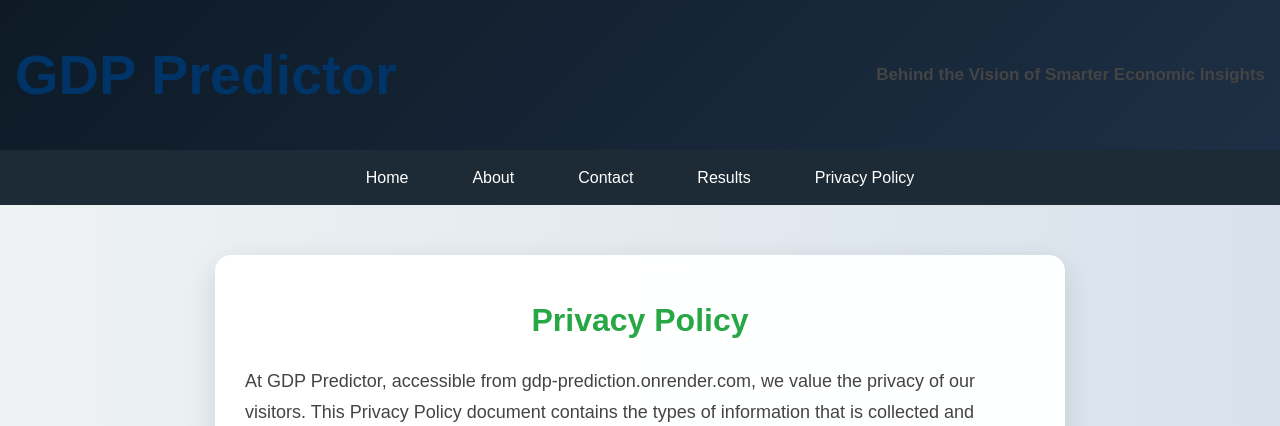
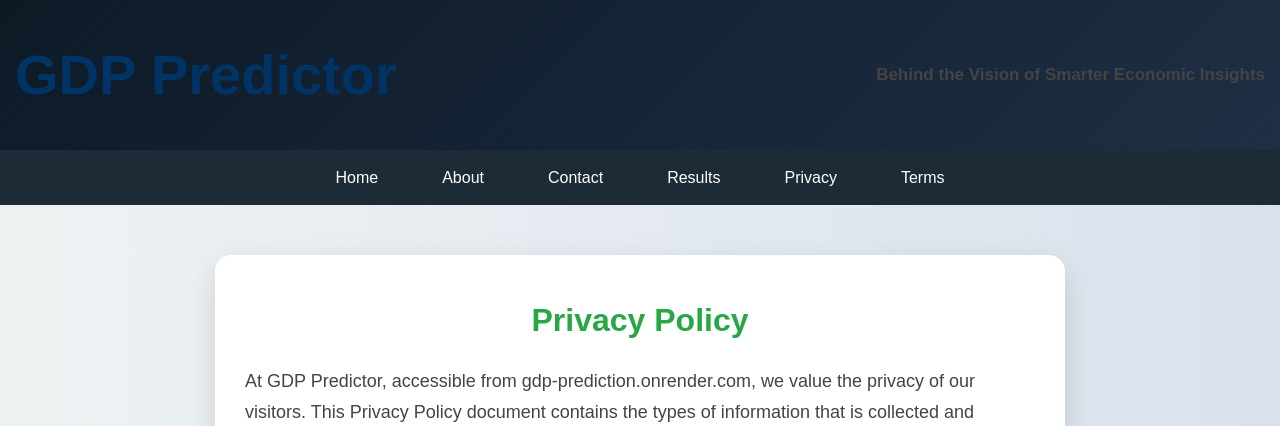
Before and after one commit to HARINARAYAN-2027/gdp-X, a Flask app: page /privacy in a window 1280 px wide. Shown: the top 426 px of the page. Run offline with Flask 2, Linux system fonts and the light colour scheme.

Commit message:
Update privacy.html

```diff
--- a/templates/privacy.html
+++ b/templates/privacy.html
@@ -187,7 +187,8 @@
             <li><a href="/about">About</a></li>
             <li><a href="/contact">Contact</a></li>
             <li><a href="/results">Results</a></li>
-            <li><a href="/privacy">Privacy Policy</a></li>
+            <li><a href="/privacy">Privacy</a></li>
+            <li><a href="/terms">Terms</a></li>
         </ul>
     </nav>
 
```
